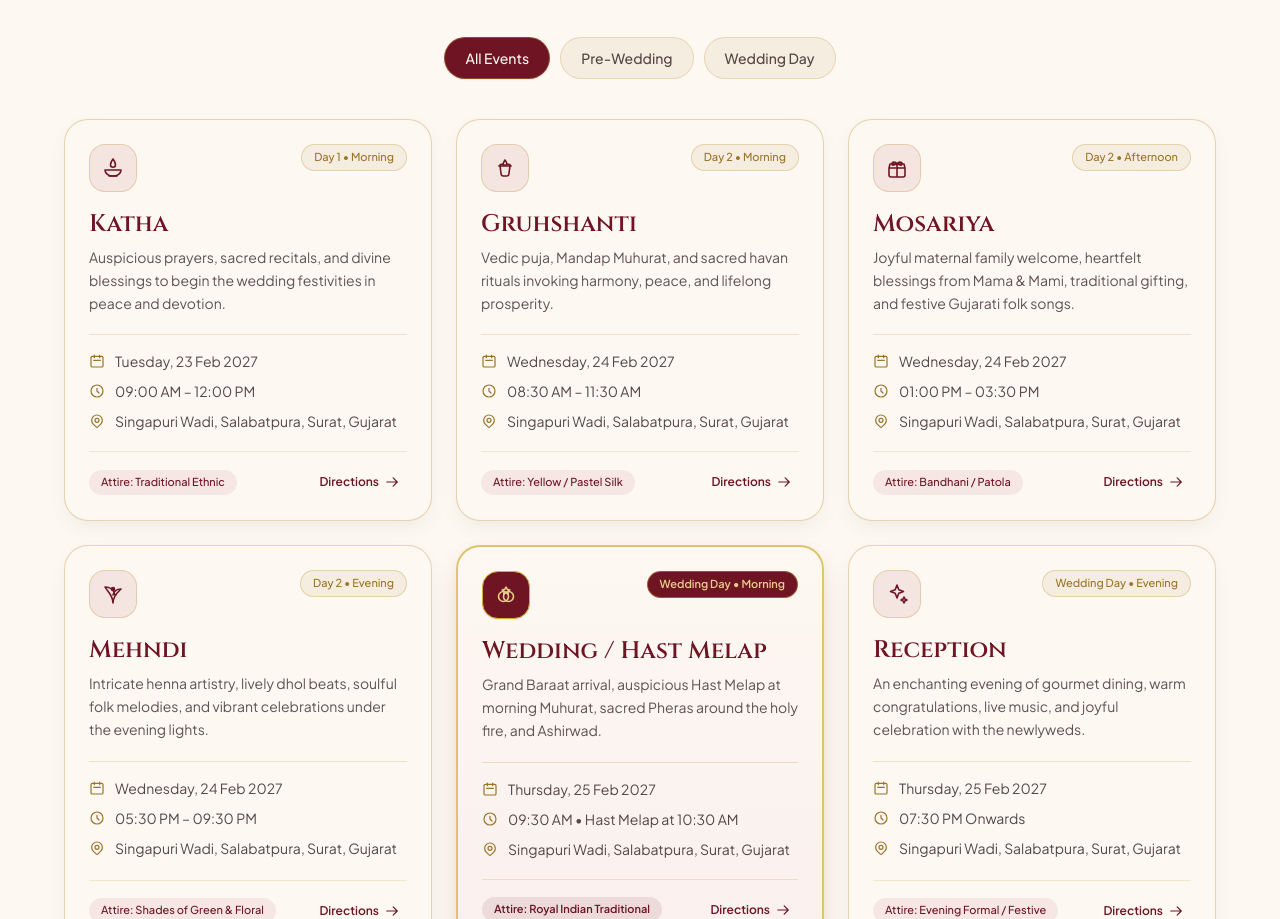
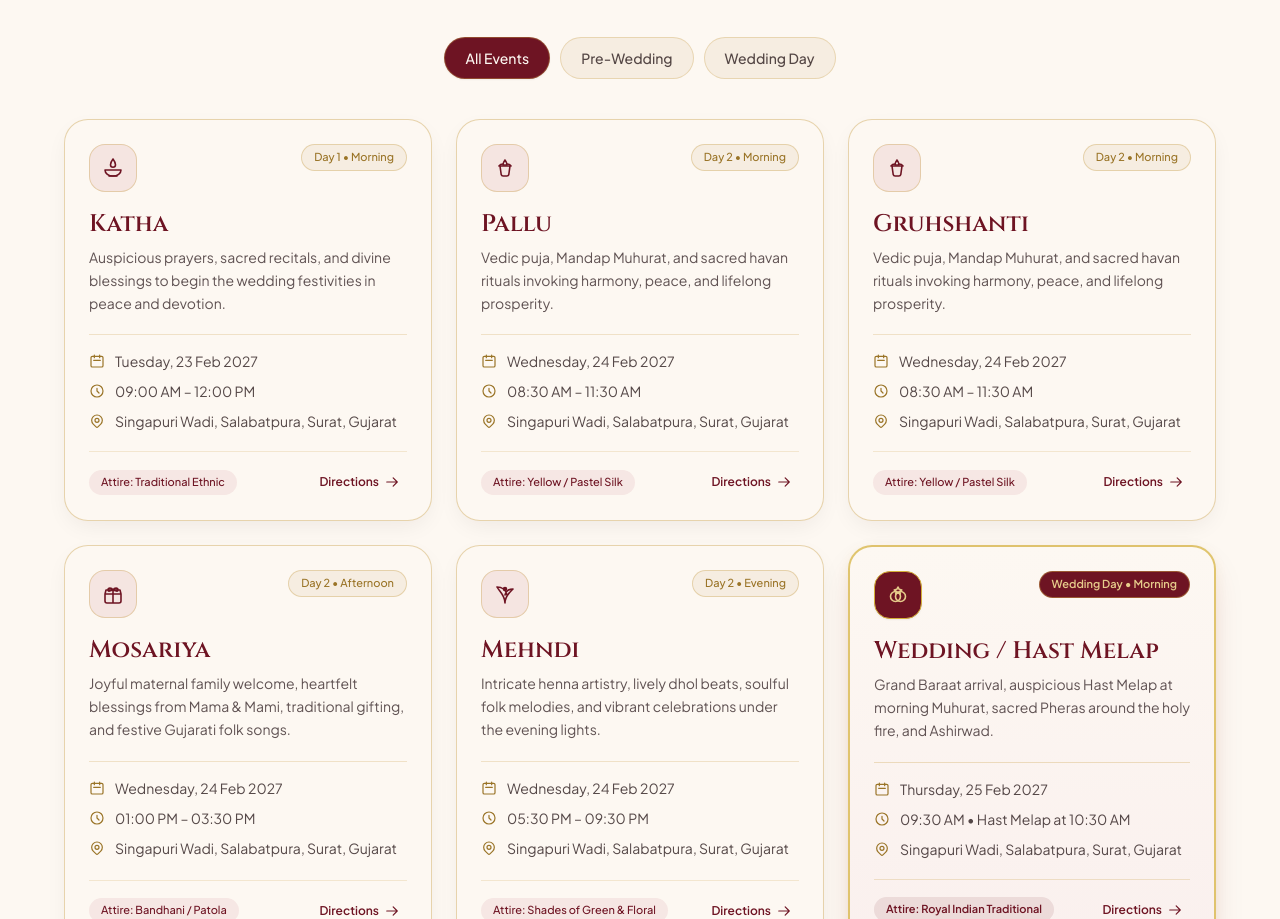
Before and after one commit to Madhav0127/Wedding, a plain HTML site: page index.html in a window 1280 px wide. Shown: the part 2313-3232 px from the top of the page. Drawn offline with nearby package versions, Linux system fonts and the light colour scheme.

Commit message:
Update index.html

```diff
--- a/index.html
+++ b/index.html
@@ -457,6 +457,57 @@
           <div class="mt-5 pt-4 border-t border-gold/20 flex items-center justify-between gap-2">
             <span class="inline-flex items-center px-3 py-1 rounded-full bg-blush/75 text-maroon text-[11px] font-medium">
               Attire: Traditional Ethnic
+            </span>
+            <!-- EDIT LOCATION HERE -->
+            <a href="https://maps.app.goo.gl/dKxJY98oy2hpKRMB7" target="_blank" rel="noopener noreferrer" class="inline-flex items-center gap-1.5 text-xs font-semibold text-maroon hover:text-gold-dark transition-colors py-1.5 px-2">
+              <span>Directions</span>
+              <svg class="w-3.5 h-3.5" fill="none" stroke="currentColor" stroke-width="2" viewBox="0 0 24 24"><path stroke-linecap="round" stroke-linejoin="round" d="M14 5l7 7m0 0l-7 7m7-7H3"/></svg>
+            </a>
+          </div>
+        </article>
+
+        <!-- Event 2: Gruhshanti (24 Feb 2027, Morning) -->
+         <article class="event-card reveal group bg-ivory rounded-3xl border border-gold/40 shadow-card hover:shadow-royal transition-all duration-300 p-6 flex flex-col justify-between" data-category="pre-wedding">
+          <div>
+            <div class="flex items-start justify-between gap-4 mb-4">
+              <div class="w-12 h-12 rounded-2xl bg-blush/85 border border-gold/35 flex items-center justify-center text-maroon shrink-0">
+                <!-- Sacred Kalash / Havan SVG -->
+                <svg class="w-6 h-6" fill="none" stroke="currentColor" stroke-width="1.6" viewBox="0 0 24 24">
+                  <path stroke-linecap="round" stroke-linejoin="round" d="M12 4c-1.5 2-2 3.5-2 5h4c0-1.5-.5-3-2-5z" />
+                  <path stroke-linecap="round" stroke-linejoin="round" d="M7 10h10l-1.2 8.5A2 2 0 0113.8 20h-3.6a2 2 0 01-2-1.5L7 10z" />
+                  <path stroke-linecap="round" stroke-linejoin="round" d="M6 10c1-1.5 2.5-2 4-2M18 10c-1-1.5-2.5-2-4-2" />
+                </svg>
+              </div>
+              <span class="px-3 py-1 rounded-full text-[11px] font-medium bg-cream text-gold-dark border border-gold/35">
+                Day 2 • Morning
+              </span>
+            </div>
+
+            <h3 class="font-cinzel text-2xl text-maroon font-semibold mb-1.5">Pallu</h3>
+            <p class="text-sm text-ink/75 leading-relaxed mb-5">
+              Vedic puja, Mandap Muhurat, and sacred havan rituals invoking harmony, peace, and lifelong prosperity.
+            </p>
+
+            <div class="space-y-2.5 text-xs sm:text-sm text-ink/80 border-t border-gold/25 pt-4">
+              <div class="flex items-center gap-2.5">
+                <svg class="w-4 h-4 text-gold-dark shrink-0" fill="none" stroke="currentColor" stroke-width="1.8" viewBox="0 0 24 24"><path stroke-linecap="round" stroke-linejoin="round" d="M8 7V3m8 4V3m-9 8h10M5 21h14a2 2 0 002-2V7a2 2 0 00-2-2H5a2 2 0 00-2 2v12a2 2 0 002 2z"/></svg>
+                <span>Wednesday, 24 Feb 2027</span>
+              </div>
+              <div class="flex items-center gap-2.5">
+                <svg class="w-4 h-4 text-gold-dark shrink-0" fill="none" stroke="currentColor" stroke-width="1.8" viewBox="0 0 24 24"><path stroke-linecap="round" stroke-linejoin="round" d="M12 8v4l3 3m6-3a9 9 0 11-18 0 9 9 0 0118 0z"/></svg>
+                <span>08:30 AM – 11:30 AM</span>
+              </div>
+              <!-- EDIT LOCATION HERE -->
+              <div class="flex items-center gap-2.5">
+                <svg class="w-4 h-4 text-gold-dark shrink-0" fill="none" stroke="currentColor" stroke-width="1.8" viewBox="0 0 24 24"><path stroke-linecap="round" stroke-linejoin="round" d="M17.657 16.657L13.414 20.9a2 2 0 01-2.828 0l-4.243-4.243a8 8 0 1111.314 0z"/><path stroke-linecap="round" stroke-linejoin="round" d="M15 11a3 3 0 11-6 0 3 3 0 016 0z"/></svg>
+                <span>Singapuri Wadi, Salabatpura, Surat, Gujarat</span>
+              </div>
+            </div>
+          </div>
+
+          <div class="mt-5 pt-4 border-t border-gold/20 flex items-center justify-between gap-2">
+            <span class="inline-flex items-center px-3 py-1 rounded-full bg-blush/75 text-maroon text-[11px] font-medium">
+              Attire: Yellow / Pastel Silk
             </span>
             <!-- EDIT LOCATION HERE -->
             <a href="https://maps.app.goo.gl/dKxJY98oy2hpKRMB7" target="_blank" rel="noopener noreferrer" class="inline-flex items-center gap-1.5 text-xs font-semibold text-maroon hover:text-gold-dark transition-colors py-1.5 px-2">
```
